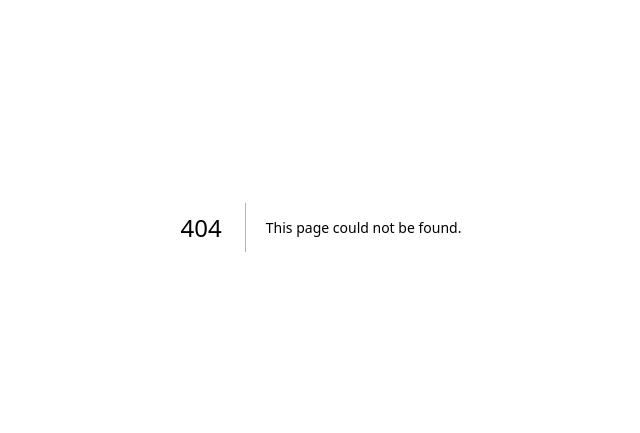
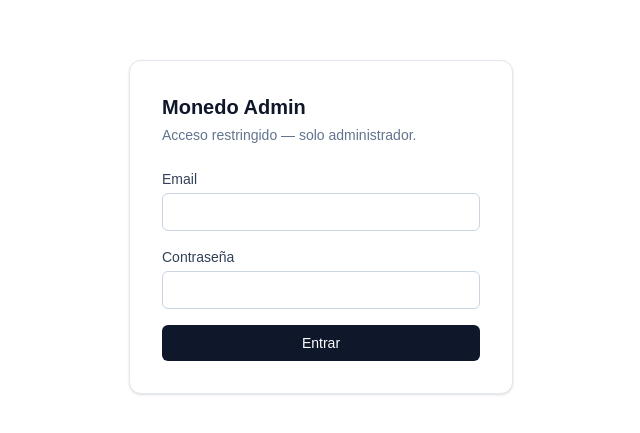
Before and after one commit to Ericknvp/monedoStats, a Next.js app: page /login in a window 1280 px wide. Before the commit this address had no page. Shown: the part 173-606 px from the top of the page, without its empty margins (319-959 px from the left). Built offline with nearby package versions, Linux system fonts and the light colour scheme.

Commit message:
Add Firebase Auth login flow
Email/password login backed by Firebase Auth, with an AuthContext
that redirects to /login or /dashboard depending on session state.

```diff
--- /dev/null
+++ b/src/app/login/page.tsx
@@ -0,0 +1,85 @@
+"use client";
+
+import { useEffect, useState } from "react";
+import { useRouter } from "next/navigation";
+import { signInWithEmailAndPassword } from "firebase/auth";
+import { auth } from "@/lib/firebase";
+import { useAuth } from "@/contexts/AuthContext";
+
+export default function LoginPage() {
+  const { user, loading } = useAuth();
+  const router = useRouter();
+  const [email, setEmail] = useState("");
+  const [password, setPassword] = useState("");
+  const [error, setError] = useState<string | null>(null);
+  const [submitting, setSubmitting] = useState(false);
+
+  useEffect(() => {
+    if (!loading && user) router.replace("/dashboard");
+  }, [user, loading, router]);
+
+  async function handleSubmit(e: React.FormEvent) {
+    e.preventDefault();
+    setError(null);
+    setSubmitting(true);
+    try {
+      await signInWithEmailAndPassword(auth, email, password);
+      router.replace("/dashboard");
+    } catch {
+      setError("Credenciales inválidas o sin permiso de acceso.");
+    } finally {
+      setSubmitting(false);
+    }
+  }
+
+  return (
+    <div className="flex flex-1 items-center justify-center px-4">
+      <form
+        onSubmit={handleSubmit}
+        className="w-full max-w-sm rounded-xl border border-slate-200 bg-white p-8 shadow-sm"
+      >
+        <h1 className="text-xl font-semibold text-slate-900">Monedo Admin</h1>
+        <p className="mt-1 text-sm text-slate-500">
+          Acceso restringido — solo administrador.
+        </p>
+
+        <div className="mt-6 space-y-4">
+          <div>
+            <label className="block text-sm font-medium text-slate-700">
+              Email
+            </label>
+            <input
+              type="email"
+              required
+              value={email}
+              onChange={(e) => setEmail(e.target.value)}
+              className="mt-1 w-full rounded-md border border-slate-300 px-3 py-2 text-sm focus:border-slate-500 focus:outline-none focus:ring-1 focus:ring-slate-500"
+            />
+          </div>
+          <div>
+            <label className="block text-sm font-medium text-slate-700">
+              Contraseña
+            </label>
+            <input
+              type="password"
+              required
+              value={password}
+              onChange={(e) => setPassword(e.target.value)}
+              className="mt-1 w-full rounded-md border border-slate-300 px-3 py-2 text-sm focus:border-slate-500 focus:outline-none focus:ring-1 focus:ring-slate-500"
+            />
+          </div>
+
+          {error && <p className="text-sm text-red-600">{error}</p>}
+
+          <button
+            type="submit"
+            disabled={submitting}
+            className="w-full rounded-md bg-slate-900 px-3 py-2 text-sm font-medium text-white hover:bg-slate-800 disabled:opacity-50"
+          >
+            {submitting ? "Entrando…" : "Entrar"}
+          </button>
+        </div>
+      </form>
+    </div>
+  );
+}
--- a/src/app/page.tsx
+++ b/src/app/page.tsx
@@ -1,69 +1,21 @@
-import Image from "next/image";
+"use client";
+
+import { useEffect } from "react";
+import { useRouter } from "next/navigation";
+import { useAuth } from "@/contexts/AuthContext";
 
 export default function Home() {
+  const { user, loading } = useAuth();
+  const router = useRouter();
+
+  useEffect(() => {
+    if (loading) return;
+    router.replace(user ? "/dashboard" : "/login");
+  }, [user, loading, router]);
+
   return (
-    <div className="flex flex-col flex-1 items-center justify-center bg-zinc-50 font-sans dark:bg-black">
-      <main className="flex flex-1 w-full max-w-3xl flex-col items-center justify-between py-32 px-16 bg-white dark:bg-black sm:items-start">
-        <Image
-          className="dark:invert h-5 w-[100px]"
-          src="/next.svg"
-          alt="Next.js logo"
-          width={100}
-          height={20}
-          priority
-        />
-        <div className="flex flex-col items-center gap-6 text-center sm:items-start sm:text-left">
-          <h1 className="max-w-xs text-3xl font-semibold leading-10 tracking-tight text-black dark:text-zinc-50">
-            To get started, edit the{" "}
-            <code className="rounded bg-black/[.06] px-1.5 py-0.5 font-mono text-[0.9em] dark:bg-white/[.08]">
-              page.tsx
-            </code>{" "}
-            file.
-          </h1>
-          <p className="max-w-md text-lg leading-8 text-zinc-600 dark:text-zinc-400">
-            Looking for a starting point or more instructions? Head over to{" "}
-            <a
-              href="https://vercel.com/templates?framework=next.js&utm_source=create-next-app&utm_medium=appdir-template-tw&utm_campaign=create-next-app"
-              className="font-medium text-zinc-950 dark:text-zinc-50"
-            >
-              Templates
-            </a>{" "}
-            or the{" "}
-            <a
-              href="https://nextjs.org/learn?utm_source=create-next-app&utm_medium=appdir-template-tw&utm_campaign=create-next-app"
-              className="font-medium text-zinc-950 dark:text-zinc-50"
-            >
-              Learning
-            </a>{" "}
-            center.
-          </p>
-        </div>
-        <div className="flex flex-col gap-4 text-base font-medium sm:flex-row">
-          <a
-            className="flex h-12 w-full items-center justify-center gap-2 rounded-full bg-foreground px-5 text-background transition-colors hover:bg-[#383838] dark:hover:bg-[#ccc] md:w-[158px]"
-            href="https://vercel.com/new?utm_source=create-next-app&utm_medium=appdir-template-tw&utm_campaign=create-next-app"
-            target="_blank"
-            rel="noopener noreferrer"
-          >
-            <Image
-              className="dark:invert h-[14px] w-4"
-              src="/vercel.svg"
-              alt="Vercel logomark"
-              width={16}
-              height={14}
-            />
-            Deploy Now
-          </a>
-          <a
-            className="flex h-12 w-full items-center justify-center rounded-full border border-solid border-black/[.08] px-5 transition-colors hover:border-transparent hover:bg-black/[.04] dark:border-white/[.145] dark:hover:bg-[#1a1a1a] md:w-[158px]"
-            href="https://nextjs.org/docs?utm_source=create-next-app&utm_medium=appdir-template-tw&utm_campaign=create-next-app"
-            target="_blank"
-            rel="noopener noreferrer"
-          >
-            Documentation
-          </a>
-        </div>
-      </main>
+    <div className="flex flex-1 items-center justify-center">
+      <p className="text-sm text-slate-500">Cargando…</p>
     </div>
   );
 }
--- /dev/null
+++ b/src/contexts/AuthContext.tsx
@@ -0,0 +1,48 @@
+"use client";
+
+import {
+  createContext,
+  useContext,
+  useEffect,
+  useState,
+  ReactNode,
+} from "react";
+import { onAuthStateChanged, signOut, User } from "firebase/auth";
+import { auth } from "@/lib/firebase";
+
+interface AuthContextValue {
+  user: User | null;
+  loading: boolean;
+  logout: () => Promise<void>;
+}
+
+const AuthContext = createContext<AuthContextValue>({
+  user: null,
+  loading: true,
+  logout: async () => {},
+});
+
+export function AuthProvider({ children }: { children: ReactNode }) {
+  const [user, setUser] = useState<User | null>(null);
+  const [loading, setLoading] = useState(true);
+
+  useEffect(() => {
+    const unsub = onAuthStateChanged(auth, (u) => {
+      setUser(u);
+      setLoading(false);
+    });
+    return () => unsub();
+  }, []);
+
+  return (
+    <AuthContext.Provider
+      value={{ user, loading, logout: () => signOut(auth) }}
+    >
+      {children}
+    </AuthContext.Provider>
+  );
+}
+
+export function useAuth() {
+  return useContext(AuthContext);
+}
```
